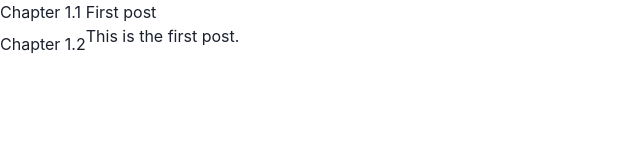
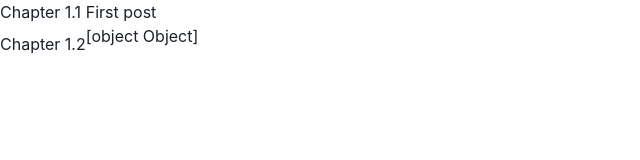
Before and after one commit to lgdelacruz92/react-book, a Next.js app in the folder app/: page /chapters/chapter-1 in a window 1280 px wide. Shown: the top 160 px of the page, without its empty margins (0-640 px from the left). Built offline with nearby package versions, Linux system fonts and the light colour scheme.

Commit message:
added types

```diff
--- a/app/src/pages/mock-api/chapters.ts
+++ b/app/src/pages/mock-api/chapters.ts
@@ -5,14 +5,33 @@ import type { Chapter } from '../../types/chapter';
 const chapters: Chapter[] = [
   {
     title: 'First post',
-    content: 'This is the first post.',
+    content:
+      {
+        title: {
+          attributes:
+            { mt: '2rem', as: 'h2'}
+          ,
+          text: 'Chapter 1.1: React\'s History - An Unexpected Adventure'
+        },
+        content: [
+          {
+            title: {
+              attributes: {
+                mt: '1rem', as: 'h5'
+              },
+              text: 'Introduction'
+            },
+            content: {
+              attributes: { mt: '1rem'},
+              text: 'Gather \'round, folks! It\'s time for a tale of epic proportions, filled with twists, turns, and the unforeseen rise of a true web development hero. This is the story of React, the brave UI champion that took the frontend world by storm and continues to do so to this day.'
+            }
+          },
+        ]
+      }
+    ,
     slug: 'chapter-1',
   },
-  {
-    title: 'Second post',
-    content: 'This is the second post.',
-    slug: 'chapter-2',
-  },
+
 ];
 
 export default chapters;
--- a/app/src/types/chapter.ts
+++ b/app/src/types/chapter.ts
@@ -1,5 +1,7 @@
+import type { Page } from "./page";
+
 export type Chapter ={
     title: string;
-    content: string;
+    content: Page;
     slug: string;
 }
--- /dev/null
+++ b/app/src/types/page-section.ts
@@ -0,0 +1,6 @@
+import type { SectionTitle } from "./section-title";
+import type { SectionContent } from "./section-content";
+export interface PageSection {
+    title: SectionTitle;
+    content: SectionContent;
+}
--- /dev/null
+++ b/app/src/types/page-title.ts
@@ -0,0 +1,4 @@
+export interface PageTitle {
+    attributes: Record<string, string>;
+    text: string;
+}
--- /dev/null
+++ b/app/src/types/page.ts
@@ -0,0 +1,6 @@
+import type { PageTitle } from './page-title'
+import type { PageSection } from './page-section';
+export interface Page {
+    title: PageTitle;
+    content: PageSection[]
+}
--- /dev/null
+++ b/app/src/types/section-content.ts
@@ -0,0 +1,4 @@
+export interface SectionContent {
+    attributes: Record<string, string>;
+    text: string;
+}
--- /dev/null
+++ b/app/src/types/section-title.ts
@@ -0,0 +1,4 @@
+export interface SectionTitle {
+    attributes: Record<string, string>;
+    text: string;
+}
```
